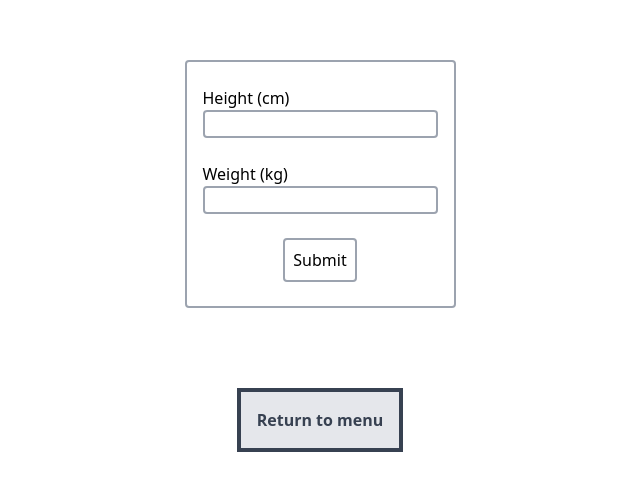
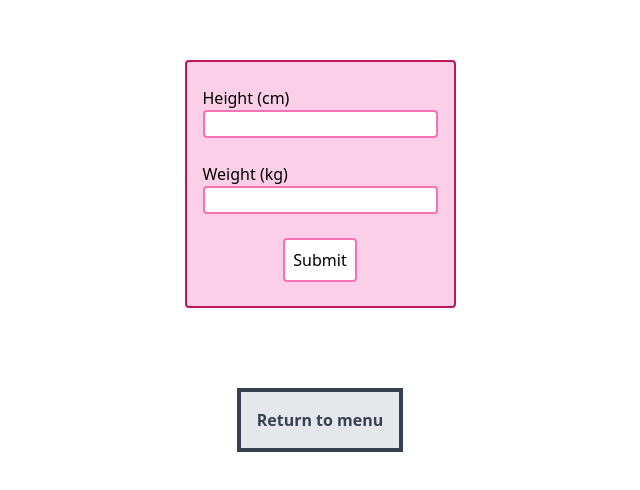
Before and after one commit to ToineF/portefolio-ex2, a plain HTML site: page app2/app2.html in a window 1280 px wide. Shown: the part 144-634 px from the top of the page, without its empty margins (320-960 px from the left). Drawn offline with nearby package versions, Linux system fonts and the light colour scheme.

Commit message:
css tailwind update

```diff
--- a/app2/app2.html
+++ b/app2/app2.html
@@ -7,16 +7,16 @@
     <script src="https://cdn.tailwindcss.com"></script>
 </head>
 <body class="flex flex-col h-screen justify-center items-center gap-10">
-    <div class="flex flex-col gap-6 p-4 pt-6 pb-6 border-2 rounded border-gray-400 justify-center items-center">
+    <div class="flex flex-col gap-6 p-4 pt-6 pb-6 border-2 rounded border-pink-700 bg-pink-200 justify-center items-center">
         <div>
             <p>Height (cm)</p>
-            <input id="height" class="border-2 rounded border-gray-400">
+            <input id="height" class="border-2 rounded border-pink-400">
         </div>
         <div>
             <p>Weight (kg)</p>
-            <input id="weight" class="border-2 rounded border-gray-400">
+            <input id="weight" class="border-2 rounded border-pink-400">
         </div>
-        <button id="submitButton" class="border-2 rounded border-gray-400 p-2 hover:bg-gray-200">Submit</button>
+        <button id="submitButton" class="border-2 rounded border-pink-400 p-2 bg-white hover:bg-pink-300">Submit</button>
     </div>
     <p id="answer"></p>
     <a href="../index.html">
--- a/app2/app2.js
+++ b/app2/app2.js
@@ -13,5 +13,5 @@ submitButton.addEventListener('click', () => {
     }
     let imc = weightValue / (Math.pow(heightValue,2))
     imc = imc.toFixed(1)
-    answer.innerText = `Votre IMC est de ${imc}`
+    answer.innerText = `You have a BMI of ${imc}`
 })
```
